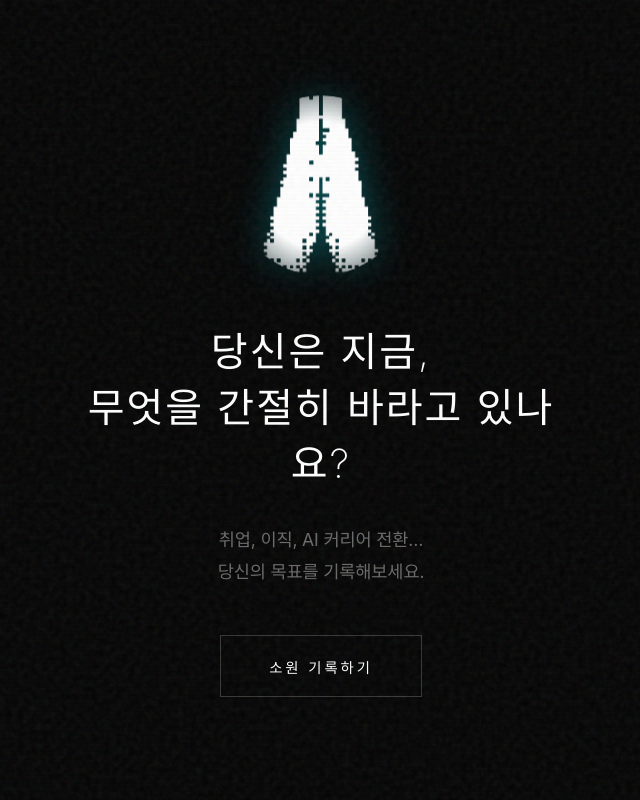
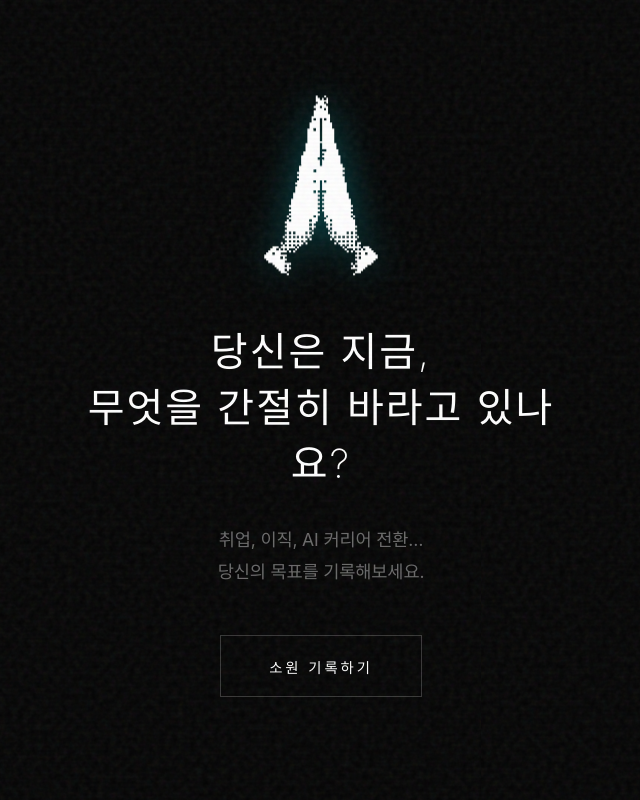
Before and after one commit to nowLeezi/GIRIGO, a website built with Vite: page index.html in a window 1280 px wide. Shown: the top 800 px of the page, without its empty margins (319-959 px from the left). Built offline with nearby package versions, Linux system fonts and the light colour scheme; a web font is replaced by a local one.

Commit message:
Remove circular frame from main logo

```diff
--- a/index.html
+++ b/index.html
@@ -15,7 +15,7 @@
       <section id="hero">
         <div class="container" style="text-align: center;">
           <div class="main-icon">
-            <img src="/1.png" alt="GIRIGO No Text Logo" style="width: 180px; height: 180px; object-fit: cover; border-radius: 50%; mix-blend-mode: screen; mask-image: radial-gradient(circle, black 50%, transparent 100%); -webkit-mask-image: radial-gradient(circle, black 50%, transparent 100%);" />
+            <img src="/1.png" alt="GIRIGO No Text Logo" style="max-width: 180px; max-height: 180px; object-fit: contain;" />
           </div>
           <h1 class="hero-copy">당신은 지금,<br>무엇을 간절히 바라고 있나요?</h1>
           <p class="sub-copy">취업, 이직, AI 커리어 전환…<br>당신의 목표를 기록해보세요.</p>
```
